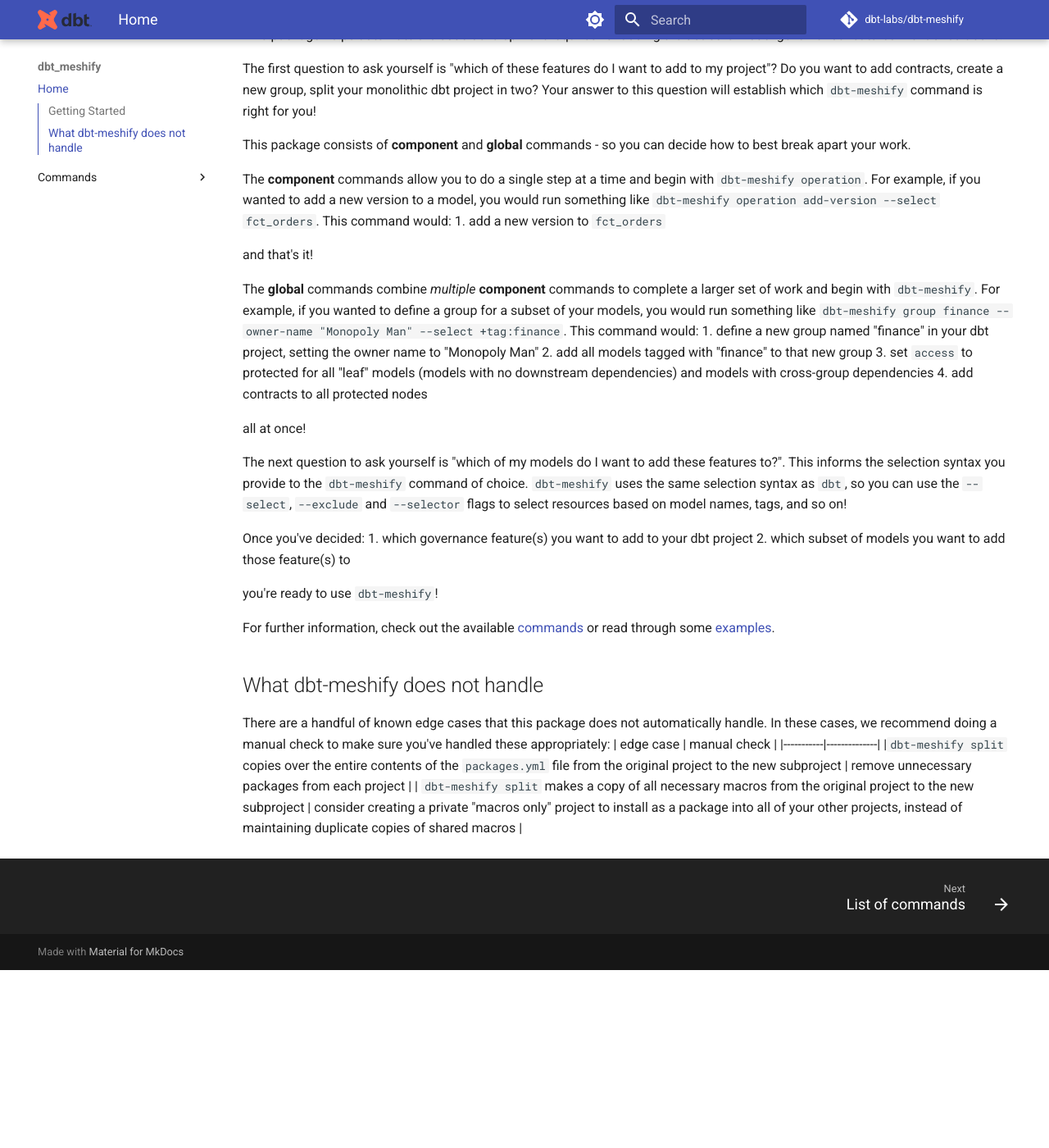
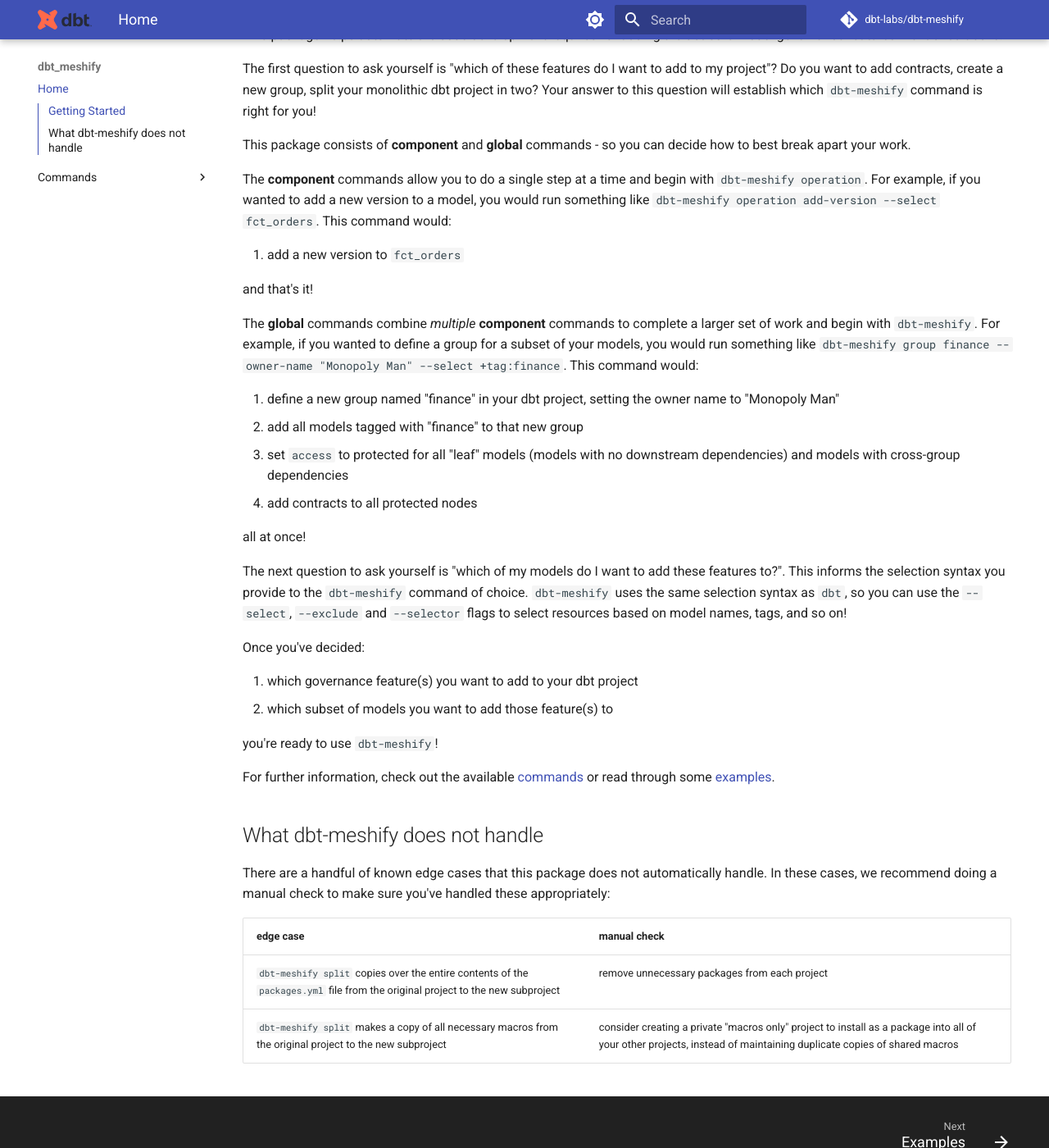
Before and after one commit to dbt-labs/dbt-meshify, an MkDocs documentation site: the page built from docs/index.md, in a window 1280 px wide and 1400 px high, scrolled down 628 px. Shown: the whole window at 82% size. Built offline with MkDocs 1.6.1 and Material for MkDocs 9.7.7, drawn with Linux system fonts in a browser that asks for light colours; comment, search, counter and statistics services are not loaded; the version menu is left out; before the commit the page ends 1811 px from its top, so only the background shows below that.

Commit message:
add example page, apply formatting fixes

```diff
--- a/docs/index.md
+++ b/docs/index.md
@@ -21,11 +21,14 @@
 This package consists of **component** and **global** commands - so you can decide how to best break apart your work.
 
 The **component** commands allow you to do a single step at a time and begin with `dbt-meshify operation`. For example, if you wanted to add a new version to a model, you would run something like `dbt-meshify operation add-version --select fct_orders`. This command would:
+
 1. add a new version to `fct_orders`
+
 
 and that's it!
 
 The **global** commands combine _multiple_ **component** commands to complete a larger set of work and begin with `dbt-meshify`. For example, if you wanted to define a group for a subset of your models, you would run something like `dbt-meshify group finance --owner-name "Monopoly Man" --select +tag:finance`. This command would:
+
 1. define a new group named "finance" in your dbt project, setting the owner name to "Monopoly Man"
 2. add all models tagged with "finance" to that new group
 3. set `access` to protected for all "leaf" models (models with no downstream dependencies) and models with cross-group dependencies
@@ -36,6 +39,7 @@
 The next question to ask yourself is "which of my models do I want to add these features to?". This informs the selection syntax you provide to the `dbt-meshify` command of choice. `dbt-meshify` uses the same selection syntax as `dbt`, so you can use the `--select`, `--exclude` and `--selector` flags to select resources based on model names, tags, and so on!
 
 Once you've decided:
+
 1. which governance feature(s) you want to add to your dbt project
 2. which subset of models you want to add those feature(s) to
 
@@ -46,6 +50,7 @@
 ## What dbt-meshify does not handle
 
 There are a handful of known edge cases that this package does not automatically handle. In these cases, we recommend doing a manual check to make sure you've handled these appropriately:
+
 | edge case | manual check |
 |-----------|--------------|
 |`dbt-meshify split` copies over the entire contents of the `packages.yml` file from the original project to the new subproject | remove unnecessary packages from each project |
--- a/mkdocs.yml
+++ b/mkdocs.yml
@@ -67,4 +67,5 @@
 nav:
   - Home: index.md
   - Commands:
+    - Examples: examples.md
     - List of commands: commands.md
```
Also changed, not shown: docs/examples.md (+20 -4 lines).
